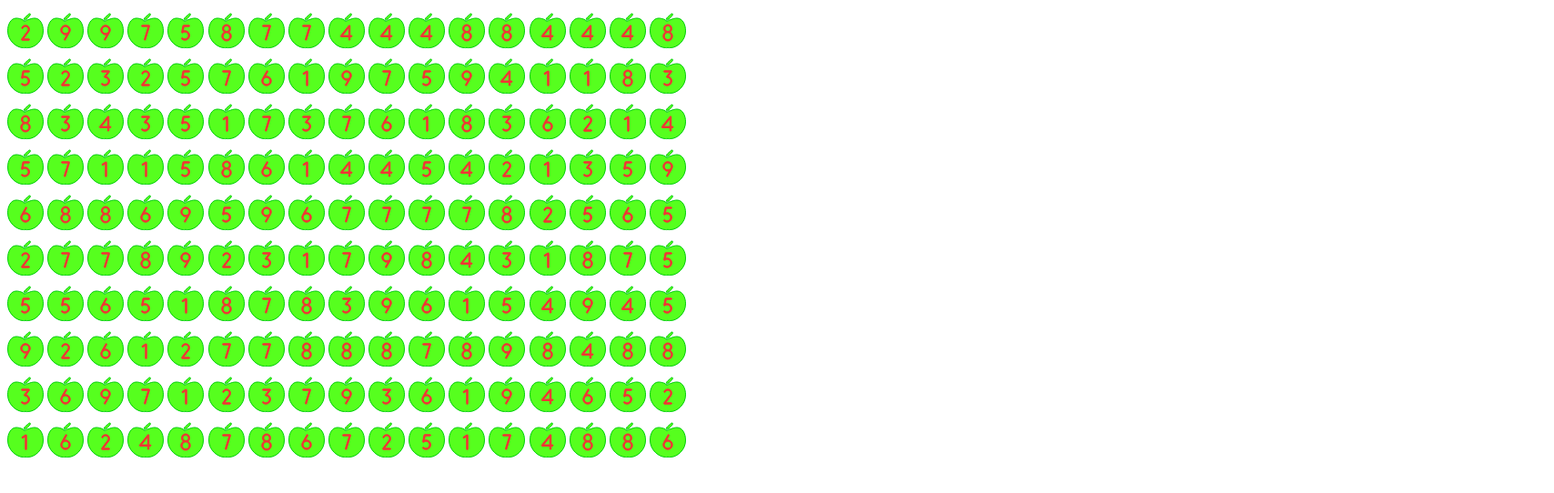
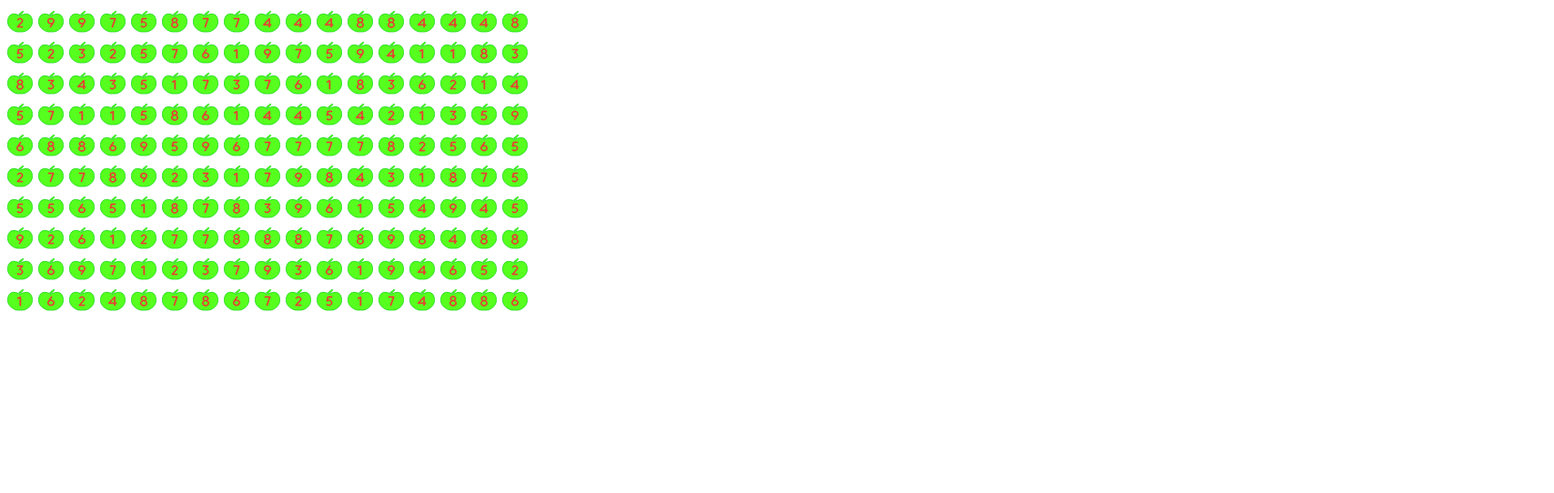
Before and after one commit to changzin/apple_game_js, a plain HTML site: page index.html in a window 1280 px wide. Shown: the whole page at 91% size, 1708 px wide, since content can reach past the window. Drawn offline with Linux system fonts and the light colour scheme.

Commit message:
사과 그리는 걸 canvas로 변경(난이도 하향 이슈)

```diff
--- a/css/apple_game.css
+++ b/css/apple_game.css
@@ -1,6 +1,15 @@
-#apple-game {
+/* #apple-game {
     display:grid;
     grid-template-columns: repeat(17, 1fr);
     height: 500px;
     width: 750px;
 }
+#apple-game-canvas {
+    height: 3000px;
+    width: 3000px;
+}
+
+
+.selected{
+    background-color: red;
+} */
--- a/index.html
+++ b/index.html
@@ -4,10 +4,12 @@
     <meta charset="UTF-8">
     <meta name="viewport" content="width=device-width, initial-scale=1.0">
     <title>apple_game</title>
-    <script src="/js/apple_game.js"></script>
-    <link rel="stylesheet" href="/css/apple_game.css">
+    <script src="./js/apple_game.js"></script>
+    <link rel="stylesheet" href="./css/apple_game.css">
 </head>
 <body>
-    <div id="apple-game"></div>
+    <!-- <div id="apple-game"></div> -->
+
+    <canvas width='170' height='100' id ="apple-game-canvas"></canvas>
 </body>
 </html>
--- a/js/apple_game.js
+++ b/js/apple_game.js
@@ -2,23 +2,54 @@ window.onload = ()=>{
     const canvas = document.getElementById("apple-game");
     setCanvasAttr(canvas);
 
+    var c = document.getElementById("apple-game-canvas");
+
     const map = makeMap(10, 17);
 
-    const images = initNumberImg()
+    const images2 = initNumberImg()
 
-    console.log(images);
+    const width = 1700;
+    const height = 1000;
+    // 디스플레이 크기 설정 (css 픽셀)
+    c.style.width = `${width}px`;
+    c.style.height = `${height}px`;
+
+    // 메모리에 실제 크기 설정 (픽셀 밀도를 고려하여 크기 조정)
+    const dpr = window.devicePixelRatio;
+
+    c.width =  width * dpr;
+    c.height = height * dpr;
+
+
+
+    var ctx = c.getContext("2d");
+    // CSS에서 설정한 크기와 맞춰주기 위한 scale 조정
+    ctx.scale(dpr, dpr);
+
 
     for(let i = 0; i < 10; i++){
         for(let j = 0; j < 17; j++){
             const number = map[i][j] + "";
-
-            canvas.innerHTML += images[number];
+            // canvas.innerHTML += images2[number];
+            drawImage(ctx, images2[number], 34 * j, 34 * i, 28, 28);
         }
     }
 
 
-    // window.document.body.append(oneSvg);
+
+
+
 }
+
+function drawImage(ctx, imgPath, x, y, width, height) {
+
+    const img = new Image();
+    img.src = imgPath;
+    img.onload = () =>{
+        ctx.drawImage(img, x, y, width, height);
+    }
+}
+
 
 
 function setCanvasAttr(canvas){
@@ -35,25 +66,29 @@ function paintApple(num){
 
 function initNumberImg(){
     const imagesInfo = [
-        ["/img/1.svg", "1"],
-        ["/img/2.svg", "2"],
-        ["/img/3.svg", "3"],
-        ["/img/4.svg", "4"],
-        ["/img/5.svg", "5"],
-        ["/img/6.svg", "6"],
-        ["/img/7.svg", "7"],
-        ["/img/8.svg", "8"],
-        ["/img/9.svg", "9"]
+        ["./img/1.svg", "1"],
+        ["./img/2.svg", "2"],
+        ["./img/3.svg", "3"],
+        ["./img/4.svg", "4"],
+        ["./img/5.svg", "5"],
+        ["./img/6.svg", "6"],
+        ["./img/7.svg", "7"],
+        ["./img/8.svg", "8"],
+        ["./img/9.svg", "9"]
     ];
 
     const images = {};
+    const images2 = {};
     for(let i = 0; i < imagesInfo.length; i++){
-        const tag = `<img src="${imagesInfo[i][0]}"/>`
+        const tag = `<img class="apple" src="${imagesInfo[i][0]}"/>`
         const name = imagesInfo[i][1];
 
         images[name] = tag;
+
+        img = imagesInfo[i][0];
+        images2[name] = img;
     }
-    return images;
+    return images2;
 }
 
 function makeMap(height, width){
```
